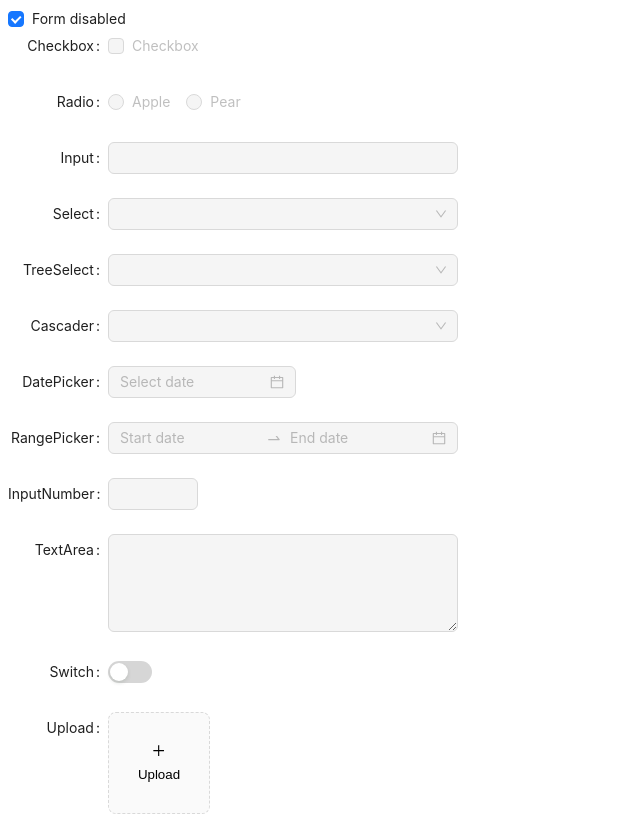
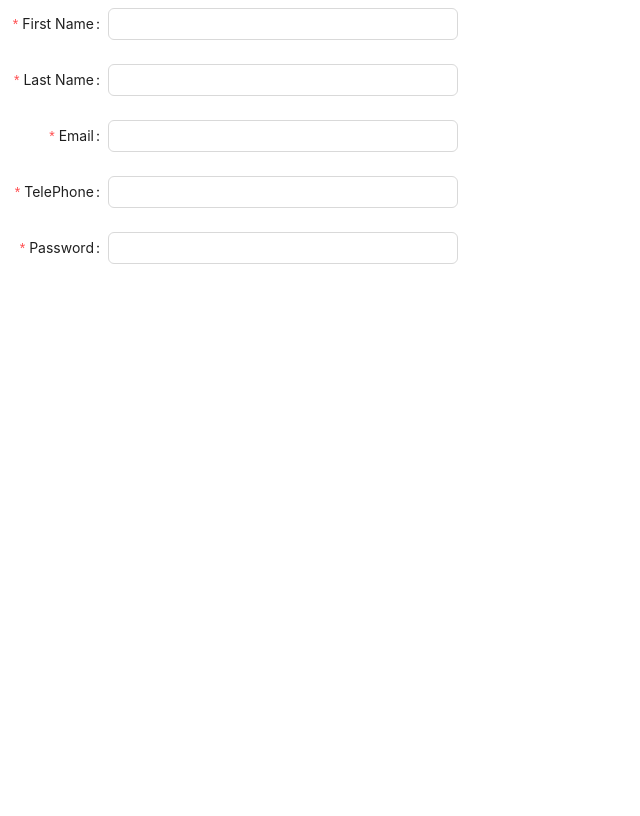
Before and after one commit to jibonrahaman/Orebi-Dashboard, a React app: page /registration in a window 1280 px wide. Shown: the top 816 px of the page, without its empty margins (0-640 px from the left). Built offline with nearby package versions, Linux system fonts and the light colour scheme; the HTML template or start-up script is replaced by a standard one.

Commit message:
registration page,from  input name

```diff
--- a/pages/Registration.jsx
+++ b/pages/Registration.jsx
@@ -1,40 +1,15 @@
-
-import React, { useState } from 'react';
-import { PlusOutlined } from '@ant-design/icons';
+import { useState } from 'react';
 import {
     Button,
-  Cascader,
-  Checkbox,
-  ColorPicker,
-  DatePicker,
     Form,
     Input,
-  InputNumber,
-  Radio,
-  Select,
-  Slider,
-  Switch,
-  TreeSelect,
-  Upload,
 } from 'antd';
-const { RangePicker } = DatePicker;
-const { TextArea } = Input;
-const normFile = (e) => {
-  if (Array.isArray(e)) {
-    return e;
-  }
-  return e?.fileList;
-};
+
+
 export default function Registration() {
     const [componentDisabled, setComponentDisabled] = useState(true);
     return (
         <>
-    <Checkbox
-      checked={componentDisabled}
-      onChange={(e) => setComponentDisabled(e.target.checked)}
-    >
-      Form disabled
-    </Checkbox>
             <Form
                 labelCol={{
                     span: 4,
@@ -43,104 +18,52 @@ export default function Registration() {
                     span: 14,
                 }}
                 layout="horizontal"
-      disabled={componentDisabled}
                 style={{
                     maxWidth: 600,
                 }}
             >
-      <Form.Item label="Checkbox" name="disabled" valuePropName="checked">
-        <Checkbox>Checkbox</Checkbox>
+
+                <Form.Item name="First Name" label="First Name :"
+                    rules={[
+                        {
+                            required: true,
+                        },
+                    ]}>
+                    <Input  name='firstname' />
                 </Form.Item>
-      <Form.Item label="Radio">
-        <Radio.Group>
-          <Radio value="apple"> Apple </Radio>
-          <Radio value="pear"> Pear </Radio>
-        </Radio.Group>
-      </Form.Item>
-      <Form.Item label="Input">
+                <Form.Item name="Last Name" label="Last Name :"
+                    rules={[
+                        {
+                            required: true,
+                        },
+                    ]}>
                     <Input />
                 </Form.Item>
-      <Form.Item label="Select">
-        <Select>
-          <Select.Option value="demo">Demo</Select.Option>
-        </Select>
+                <Form.Item name="Email " label="Email : "
+                    rules={[
+                        {
+                            required: true,
+                        },
+                    ]}>
+                    <Input name='email' />
                 </Form.Item>
-      <Form.Item label="TreeSelect">
-        <TreeSelect
-          treeData={[
+                <Form.Item name="TelePhone " label="TelePhone :"
+                    rules={[
                         {
-              title: 'Light',
-              value: 'light',
-              children: [
+                            required: true,
+                        },
+                    ]}>
+                    <Input name='telephone'/>
+                </Form.Item>
+                <Form.Item name="Password " label="Password :"
+                    rules={[
                         {
-                  title: 'Bamboo',
-                  value: 'bamboo',
+                            required: true,
                         },
-              ],
-            },
-          ]}
-        />
+                    ]}>
+                    <Input name='password' />
                 </Form.Item>
-      <Form.Item label="Cascader">
-        <Cascader
-          options={[
-            {
-              value: 'zhejiang',
-              label: 'Zhejiang',
-              children: [
-                {
-                  value: 'hangzhou',
-                  label: 'Hangzhou',
-                },
-              ],
-            },
-          ]}
-        />
-      </Form.Item>
-      <Form.Item label="DatePicker">
-        <DatePicker />
-      </Form.Item>
-      <Form.Item label="RangePicker">
-        <RangePicker />
-      </Form.Item>
-      <Form.Item label="InputNumber">
-        <InputNumber />
-      </Form.Item>
-      <Form.Item label="TextArea">
-        <TextArea rows={4} />
-      </Form.Item>
-      <Form.Item label="Switch" valuePropName="checked">
-        <Switch />
-      </Form.Item>
-      <Form.Item label="Upload" valuePropName="fileList" getValueFromEvent={normFile}>
-        <Upload action="/upload.do" listType="picture-card">
-          <button
-            style={{
-              border: 0,
-              background: 'none',
-            }}
-            type="button"
-          >
-            <PlusOutlined />
-            <div
-              style={{
-                marginTop: 8,
-              }}
-            >
-              Upload
-            </div>
-          </button>
-        </Upload>
-      </Form.Item>
-      <Form.Item label="Button">
-        <Button>Button</Button>
-      </Form.Item>
-      <Form.Item label="Slider">
-        <Slider />
-      </Form.Item>
-      <Form.Item label="ColorPicker">
-        <ColorPicker />
-      </Form.Item>
+
             </Form>
         </>
     );
```
Lines whose indentation alone changed are shown as unchanged.
